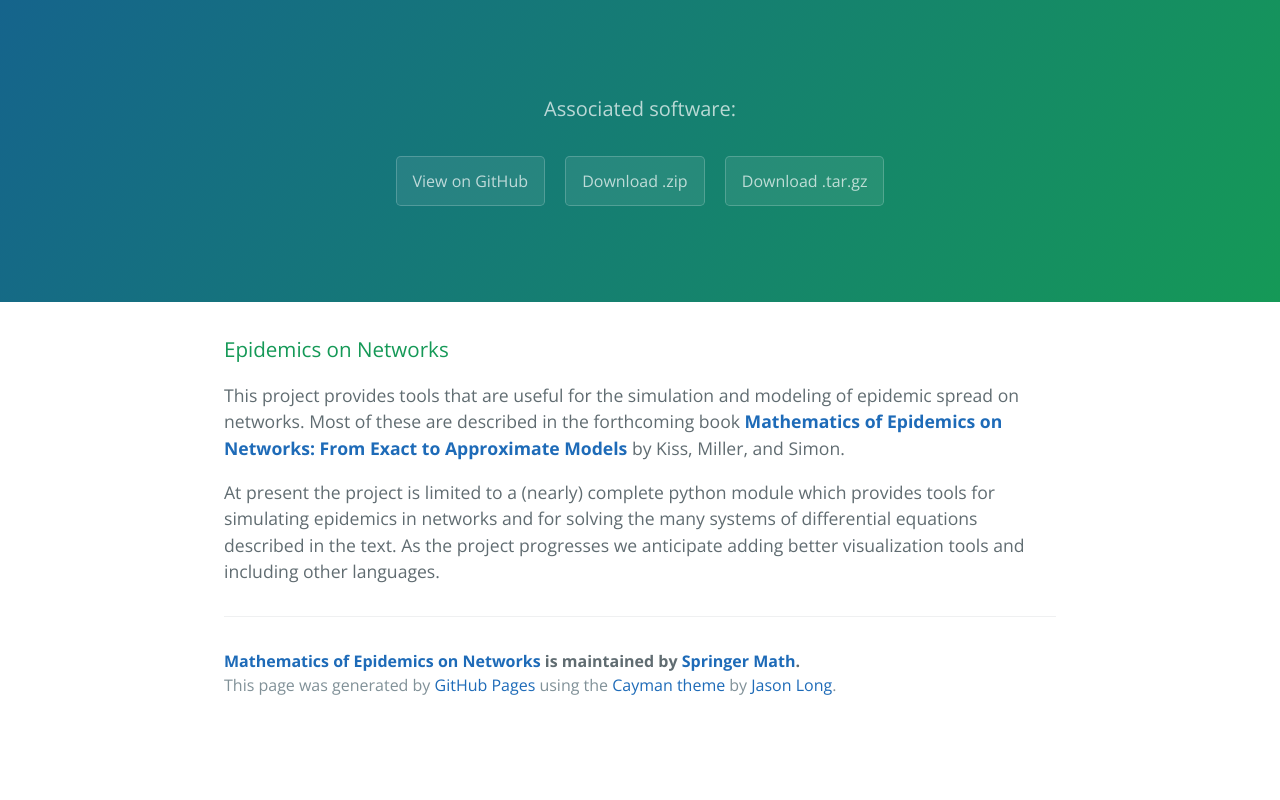
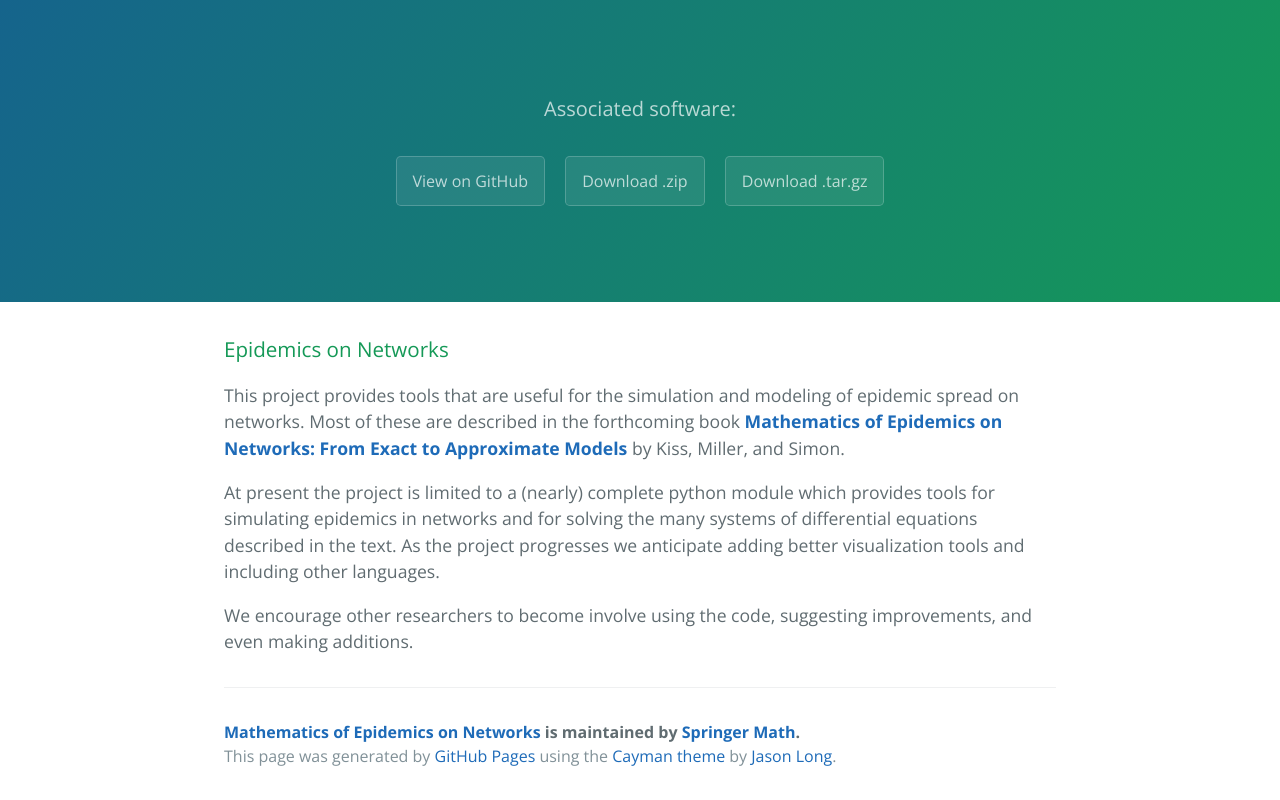
Before and after one commit to springer-math/Mathematics-of-Epidemics-on-Networks, a plain HTML site: page index.html in a window 1280 px wide. Shown: the part 617-1417 px from the top of the page. Before the commit the page ends 1346 px from the top, so only its background shows below. Drawn offline with nearby package versions, Linux system fonts and the light colour scheme.

Commit message:
Encourage others to contribute to project.

```diff
--- a/index.html
+++ b/index.html
@@ -39,7 +39,12 @@ Models</strong></a> by Kiss, Miller, and Simon.</p>
 module which provides tools for simulating epidemics in networks and
 for solving the many systems of differential equations described in
 the text.  As the project progresses we anticipate adding better
-visualization tools and including other languages.
+visualization tools and including other languages.</p>
+
+<p> We encourage
+other researchers to become involve using the code, suggesting
+improvements, and even making additions.
+</p>
 
       <footer class="site-footer">
         <span class="site-footer-owner"><a href="https://github.com/springer-math/Mathematics-of-Epidemics-on-Networks">Mathematics of Epidemics on Networks</a> is maintained by <a href="https://github.com/springer-math">Springer Math</a>.</span>
```
